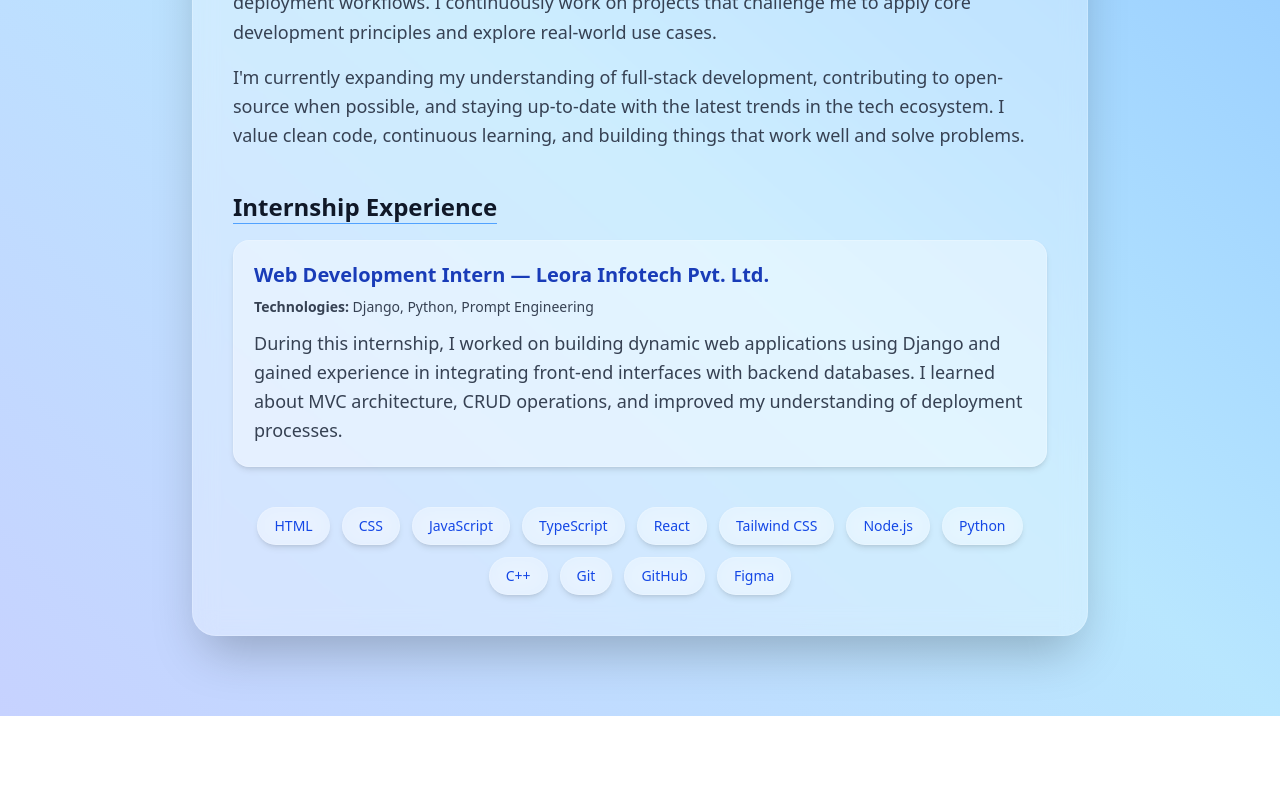
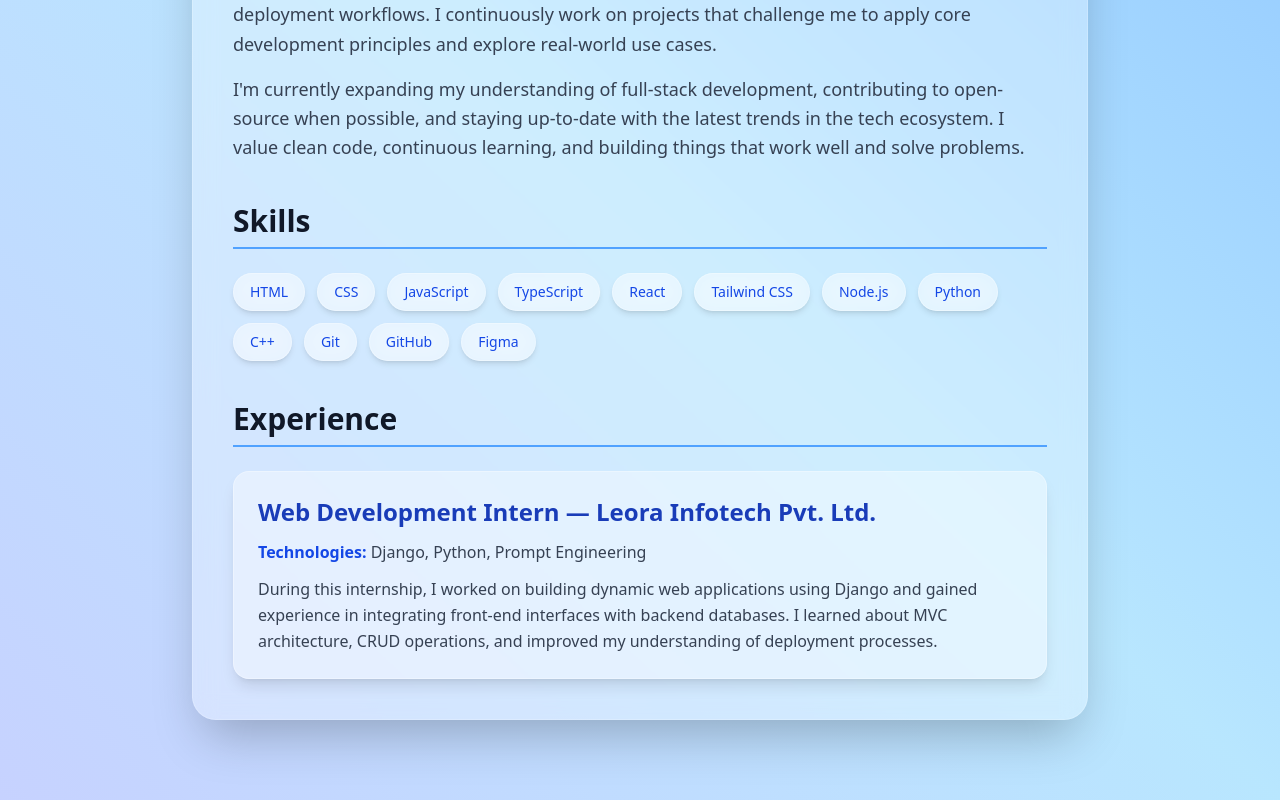
Before and after one commit to SSSwetha25/developer-portfolio, a React (Vite) app: page /about in a window 1280 px wide. Shown: the part 393-1193 px from the top of the page. Before the commit the page ends 1109 px from the top, so only its background shows below. Built offline with nearby package versions, Linux system fonts and the light colour scheme.

Commit message:
changes in about section

```diff
--- a/src/components/About.jsx
+++ b/src/components/About.jsx
@@ -2,26 +2,28 @@ import { motion } from "framer-motion";
 
 export default function About() {
   return (
-    <section className="pt-28 min-h-screen flex items-center justify-center bg-gradient-to-tr from-indigo-200 via-sky-200 to-blue-300 dark:from-gray-900 dark:via-gray-800 dark:to-gray-900 px-6 py-20 transition-colors">
+    <section className="pt-28 min-h-screen flex items-center justify-center bg-gradient-to-tr from-indigo-200 via-sky-200 to-blue-300 dark:from-gray-900 dark:via-gray-800 dark:to-gray-900 px-4 sm:px-6 py-20 transition-colors">
       <motion.div
         initial={{ opacity: 0, y: 50 }}
         animate={{ opacity: 1, y: 0 }}
         transition={{ duration: 0.8 }}
-        className="max-w-4xl w-full bg-white/30 dark:bg-gray-900/30 backdrop-blur-md border border-white/20 dark:border-gray-700/40 shadow-2xl rounded-3xl p-10 text-gray-800 dark:text-gray-100"
+        className="max-w-4xl w-full bg-white/30 dark:bg-gray-900/30 backdrop-blur-md border border-white/20 dark:border-gray-700/40 shadow-2xl rounded-3xl p-6 sm:p-8 md:p-10 text-gray-800 dark:text-gray-100"
       >
-        <h2 className="text-4xl font-extrabold mb-6 border-b-2 border-blue-500 inline-block text-gray-900 dark:text-white">
+        {/* About Me Section */}
+        <div className="mb-10">
+          <h2 className="text-3xl sm:text-4xl font-extrabold mb-6 pb-3 border-b-2 border-blue-500 text-gray-900 dark:text-white">
             About Me
           </h2>
 
-        <div className="space-y-6 text-lg leading-relaxed">
-          <p className="text-lg text-gray-700 dark:text-gray-300 leading-relaxed mb-4">
+          <div className="space-y-4 text-base sm:text-lg leading-relaxed">
+            <p className="text-gray-700 dark:text-gray-300">
               I'm a Computer Science undergraduate driven by a strong interest in
               software development, particularly in web technologies. I enjoy
               building efficient, scalable, and user-focused applications using
               modern tools and frameworks.
             </p>
 
-          <p className="text-lg text-gray-700 dark:text-gray-300 leading-relaxed mb-4">
+            <p className="text-gray-700 dark:text-gray-300">
               My focus has been on mastering frontend technologies like React,
               TypeScript, and Tailwind CSS, while also gaining hands-on experience
               with backend tools, version control systems, and deployment
@@ -29,40 +31,22 @@ export default function About() {
               apply core development principles and explore real-world use cases.
             </p>
 
-          <p className="text-lg text-gray-700 dark:text-gray-300 leading-relaxed">
+            <p className="text-gray-700 dark:text-gray-300">
               I'm currently expanding my understanding of full-stack development,
               contributing to open-source when possible, and staying up-to-date
               with the latest trends in the tech ecosystem. I value clean code,
               continuous learning, and building things that work well and solve
               problems.
             </p>
-
-          {/* --- INTERNSHIP EXPERIENCE SECTION --- */}
-          <div className="mt-10">
-            <h3 className="text-2xl font-semibold text-gray-900 dark:text-white mb-4 border-b border-blue-400 inline-block">
-              Internship Experience
-            </h3>
-            <div className="space-y-4">
-              <div className="bg-white/40 dark:bg-gray-800/40 p-5 rounded-2xl border border-white/20 dark:border-gray-700/50 shadow-md">
-                <h4 className="text-xl font-semibold text-blue-800 dark:text-blue-300">
-                  Web Development Intern — Leora Infotech Pvt. Ltd.
-                </h4>
-                <p className="text-sm text-gray-700 dark:text-gray-300 mt-2">
-                  <strong>Technologies:</strong> Django, Python, Prompt Engineering
-                </p>
-                <p className="text-gray-700 dark:text-gray-400 mt-3">
-                  During this internship, I worked on building dynamic web
-                  applications using Django and gained experience in integrating
-                  front-end interfaces with backend databases. I learned about
-                  MVC architecture, CRUD operations, and improved my
-                  understanding of deployment processes.
-                </p>
-              </div>
           </div>
         </div>
 
-          {/* --- SKILLS SECTION --- */}
-          <div className="mt-10 flex flex-wrap gap-3 justify-center text-sm">
+        {/* Skills Section */}
+        <div className="mb-10">
+          <h3 className="text-2xl sm:text-3xl font-semibold text-gray-900 dark:text-white mb-6 pb-2 border-b-2 border-blue-400">
+            Skills
+          </h3>
+          <div className="flex flex-wrap gap-3 justify-center sm:justify-start">
             {[
               "HTML",
               "CSS",
@@ -79,13 +63,37 @@ export default function About() {
             ].map((skill) => (
               <span
                 key={skill}
-                className="px-4 py-2 bg-white/30 dark:bg-gray-700/50 backdrop-blur-md border border-white/20 dark:border-gray-600/50 text-blue-700 dark:text-blue-200 rounded-full shadow-md text-sm font-medium transition-all duration-300 hover:scale-105 hover:shadow-lg hover:border-blue-400/60"
+                className="px-4 py-2 bg-white/40 dark:bg-gray-700/50 backdrop-blur-md border border-white/30 dark:border-gray-600/50 text-blue-700 dark:text-blue-300 rounded-full shadow-md text-sm font-medium transition-all duration-300 hover:scale-105 hover:shadow-lg hover:border-blue-400/60 dark:hover:border-blue-400/60"
               >
                 {skill}
               </span>
             ))}
           </div>
         </div>
+
+        {/* Experience Section */}
+        <div>
+          <h3 className="text-2xl sm:text-3xl font-semibold text-gray-900 dark:text-white mb-6 pb-2 border-b-2 border-blue-400">
+            Experience
+          </h3>
+          <div className="space-y-4">
+            <div className="bg-white/40 dark:bg-gray-800/40 p-5 sm:p-6 rounded-2xl border border-white/30 dark:border-gray-700/50 shadow-lg hover:shadow-xl transition-shadow duration-300">
+              <h4 className="text-xl sm:text-2xl font-semibold text-blue-800 dark:text-blue-300 mb-3">
+                Web Development Intern — Leora Infotech Pvt. Ltd.
+              </h4>
+              <p className="text-sm sm:text-base text-gray-700 dark:text-gray-300 mb-3">
+                <strong className="text-blue-700 dark:text-blue-400">Technologies:</strong> Django, Python, Prompt Engineering
+              </p>
+              <p className="text-gray-700 dark:text-gray-300 leading-relaxed">
+                During this internship, I worked on building dynamic web
+                applications using Django and gained experience in integrating
+                front-end interfaces with backend databases. I learned about
+                MVC architecture, CRUD operations, and improved my
+                understanding of deployment processes.
+              </p>
+            </div>
+          </div>
+        </div>
       </motion.div>
     </section>
   );
```
Lines whose indentation alone changed are shown as unchanged.
